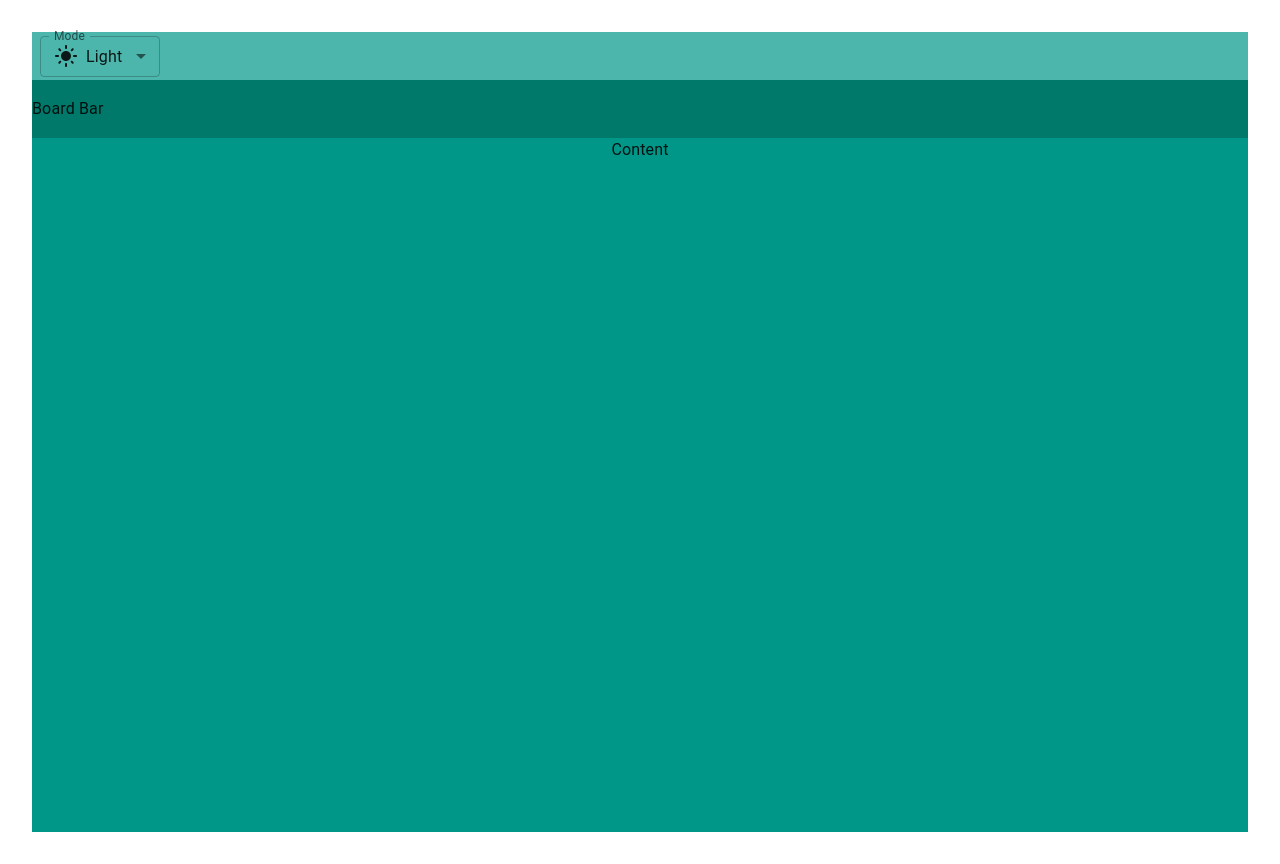
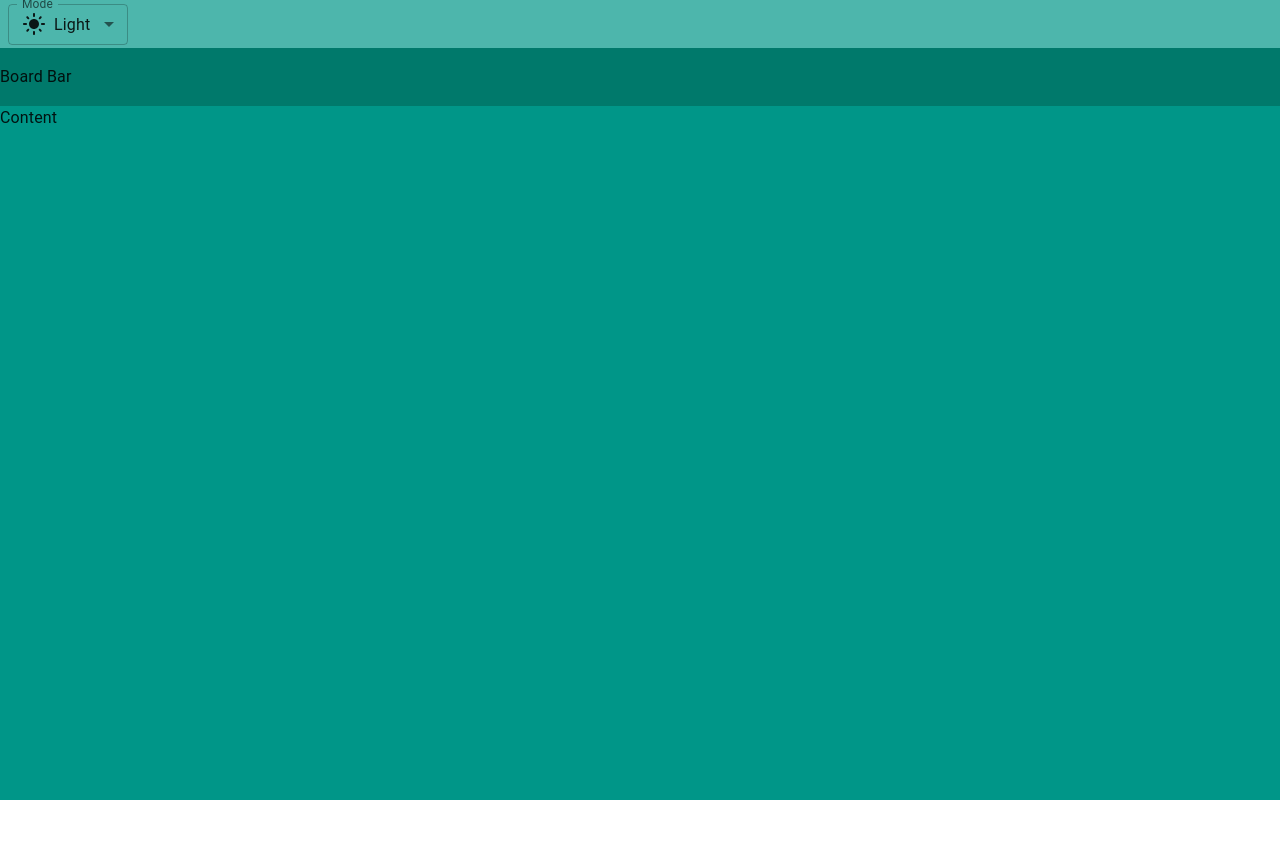
Before and after one commit to sonpt-afk/trello-clone-byson, a React (Vite) app: page / in a window 1280 px wide. After the commit the page ends 800 px from the top, so only its background shows below. Built offline with nearby package versions, Linux system fonts and the light colour scheme.

Commit message:
refactor project structure

```diff
--- a/src/App.jsx
+++ b/src/App.jsx
@@ -1,68 +1,4 @@
-import { useState } from 'react'
-import reactLogo from './assets/react.svg'
-import viteLogo from '/vite.svg'
-import './App.css'
-import Button from '@mui/material/Button';
-import Box from '@mui/material/Box';
-
-import {
-  Experimental_CssVarsProvider as CssVarsProvider,
-  experimental_extendTheme as extendTheme,
-  useColorScheme,
-} from '@mui/material/styles';
-import InputLabel from '@mui/material/InputLabel';
-import MenuItem from '@mui/material/MenuItem';
-import FormControl from '@mui/material/FormControl';
-import Select from '@mui/material/Select';
-import DarkModeOutlinedICon from '@mui/icons-material/DarkModeOutlined'
-import SettingsBrightnessIcon from '@mui/icons-material/SettingsBrightness';
-import LightModeIcon from '@mui/icons-material/LightMode'
-import Container from '@mui/material/Container';
- function ModeSelect() {
-  const {mode,setMode} = useColorScheme();
-  const handleChange = (event) => {
-    const selectedMode = event.target.value;
-    setMode(selectedMode)
-  };
-
-  return (
-    <FormControl sx={{ m: 1, minWidth: 120 }} size="small">
-      <InputLabel id="label-select-dark-light-mode">Mode</InputLabel>
-      <Select
-        labelId="label-select-dark-light-mode"
-        id="select-dark-light-mode"
-        label="Mode"
-        onChange={handleChange}
-        value={mode}
-      >
-
-        <MenuItem value='light'>
-          <div style={{display:'flex', alignItems: 'center',gap:'8px'}}>
-          <LightModeIcon/>
-          Light
-          </div>
-          </MenuItem>
-        <MenuItem value='dark'>
-          <Box sx={{display:'flex',alignItems: 'center',gap:1}}>
-      <DarkModeOutlinedICon/>
-
-          Dark
-          </Box>
-          </MenuItem>
-        <MenuItem value='system'>
-        <Box sx={{display:'flex',alignItems: 'center',gap:1}}>
-
-        <SettingsBrightnessIcon/>
-          System
-      </Box>
-
-          </MenuItem>
-      </Select>
-    </FormControl>
-  );
-}
-
-
+import Board from "./pages/Boards/_id"
 
 
 function App() {
@@ -70,33 +6,7 @@ function App() {
 
   return (
     <>
-    <Container disableGutters maxWidth={false}  sx={{height: '100vh'}}>
-    <Box sx={{
-      backgroundColor: 'primary.light',
-      width: '100%',
-      height: (theme) => theme.trello.appBarHeight,
-      display: 'flex',
-      alignItems: 'center'
-    }}>
-      <ModeSelect></ModeSelect>
-    </Box>
-    <Box sx={{
-      backgroundColor: 'primary.dark',
-      width: '100%',
-      height: (theme) => theme.trello.boardBarHeight,
-
-      display: 'flex',
-      alignItems: 'center'
-    }}>Board Bar</Box>
-    <Box sx={{
-      backgroundColor: 'primary.main',
-      width: '100%',
-      height:(theme) =>  `calc(100vh - ${ theme.trello.appBarHeight } - ${ theme.trello.boardBarHeight })}`,
-      display: 'flex',
-      alignItems: 'center'
-    }}>Content</Box>
-    </Container>
-
+    <Board/>
     </>
   )
 }
--- /dev/null
+++ b/src/components/AppBar/index.jsx
@@ -0,0 +1,19 @@
+import ModeSelect from '../ModeSelect'
+import { Box } from '@mui/material'
+function AppBar() {
+  return (
+    <div>
+      <Box sx={{
+      backgroundColor: 'primary.light',
+      width: '100%',
+      height: (theme) => theme.trello.appBarHeight,
+      display: 'flex',
+      alignItems: 'center'
+    }}>
+      <ModeSelect></ModeSelect>
+    </Box>
+    </div>
+  )
+}
+
+export default AppBar
--- /dev/null
+++ b/src/components/ModeSelect/index.jsx
@@ -0,0 +1,61 @@
+import { InputLabel,Select,MenuItem,FormControl}
+ from "@mui/material";
+
+import {
+    Experimental_CssVarsProvider as CssVarsProvider,
+    experimental_extendTheme as extendTheme,
+    useColorScheme,
+  } from '@mui/material/styles';
+ import Box from '@mui/material/Box';
+
+ import DarkModeOutlinedICon from '@mui/icons-material/DarkModeOutlined'
+ import SettingsBrightnessIcon from '@mui/icons-material/SettingsBrightness';
+
+  import LightModeIcon from '@mui/icons-material/LightMode'
+
+function ModeSelect() {
+    const {mode,setMode} = useColorScheme();
+    const handleChange = (event) => {
+      const selectedMode = event.target.value;
+      setMode(selectedMode)
+    };
+
+    return (
+      <FormControl sx={{ m: 1, minWidth: 120 }} size="small">
+        <InputLabel id="label-select-dark-light-mode">Mode</InputLabel>
+        <Select
+          labelId="label-select-dark-light-mode"
+          id="select-dark-light-mode"
+          label="Mode"
+          onChange={handleChange}
+          value={mode}
+        >
+
+          <MenuItem value='light'>
+            <div style={{display:'flex', alignItems: 'center',gap:'8px'}}>
+            <LightModeIcon/>
+            Light
+            </div>
+            </MenuItem>
+          <MenuItem value='dark'>
+            <Box sx={{display:'flex',alignItems: 'center',gap:1}}>
+        <DarkModeOutlinedICon/>
+
+            Dark
+            </Box>
+            </MenuItem>
+          <MenuItem value='system'>
+          <Box sx={{display:'flex',alignItems: 'center',gap:1}}>
+
+          <SettingsBrightnessIcon/>
+            System
+        </Box>
+
+            </MenuItem>
+        </Select>
+      </FormControl>
+    );
+  }
+
+
+export default ModeSelect
--- /dev/null
+++ b/src/pages/Auth/index.jsx
@@ -0,0 +1 @@
+//auth signin signup
--- /dev/null
+++ b/src/pages/Boards/BoardBar/index.jsx
@@ -0,0 +1,18 @@
+import React from 'react'
+import { Box } from '@mui/material'
+function BoardBar() {
+  return (
+    <div>
+      <Box sx={{
+      backgroundColor: 'primary.dark',
+      width: '100%',
+      height: (theme) => theme.trello.boardBarHeight,
+
+      display: 'flex',
+      alignItems: 'center'
+    }}>Board Bar</Box>
+    </div>
+  )
+}
+
+export default BoardBar
--- /dev/null
+++ b/src/pages/Boards/BoardContent/index.jsx
@@ -0,0 +1,30 @@
+import { InputLabel,Select,MenuItem,FormControl}
+ from "@mui/material";
+
+import {
+    Experimental_CssVarsProvider as CssVarsProvider,
+    experimental_extendTheme as extendTheme,
+    useColorScheme,
+  } from '@mui/material/styles';
+ import Box from '@mui/material/Box';
+
+ import DarkModeOutlinedICon from '@mui/icons-material/DarkModeOutlined'
+ import SettingsBrightnessIcon from '@mui/icons-material/SettingsBrightness';
+
+  import LightModeIcon from '@mui/icons-material/LightMode'
+
+function BoardContent() {
+  return (
+    <div>
+      <Box sx={{
+      backgroundColor: 'primary.main',
+      width: '100%',
+      height:(theme) =>  `calc(100vh - ${ theme.trello.appBarHeight } - ${ theme.trello.boardBarHeight })}`,
+      display: 'flex',
+      alignItems: 'center'
+    }}>Content</Box>
+    </div>
+  )
+}
+
+export default BoardContent
--- /dev/null
+++ b/src/pages/Boards/_id.jsx
@@ -0,0 +1,27 @@
+
+import {
+    Experimental_CssVarsProvider as CssVarsProvider,
+    experimental_extendTheme as extendTheme,
+    useColorScheme,
+  } from '@mui/material/styles';
+import Box from '@mui/material/Box';
+import AppBar from '../../components/AppBar/'
+import Container from '@mui/material/Container';
+import ModeSelect from '../../components/ModeSelect'
+import BoardBar from './BoardBar';
+import BoardContent from './BoardContent';
+
+function Board() {
+  return (
+    <div>
+        <Container disableGutters maxWidth={false}  sx={{height: '100vh'}}>
+    <AppBar/>
+    <BoardBar/>
+    <BoardContent/>
+    </Container>
+
+    </div>
+  )
+}
+
+export default Board
--- /dev/null
+++ b/src/pages/Users/_id.jsx
@@ -0,0 +1,11 @@
+import React from 'react'
+
+function Users() {
+  return (
+    <div>
+
+    </div>
+  )
+}
+
+export default Users
```
Also changed, not shown: src/pages/Boards/index.jsx (added), src/pages/Users/index.jsx (added), src/redux/store.js (added).
